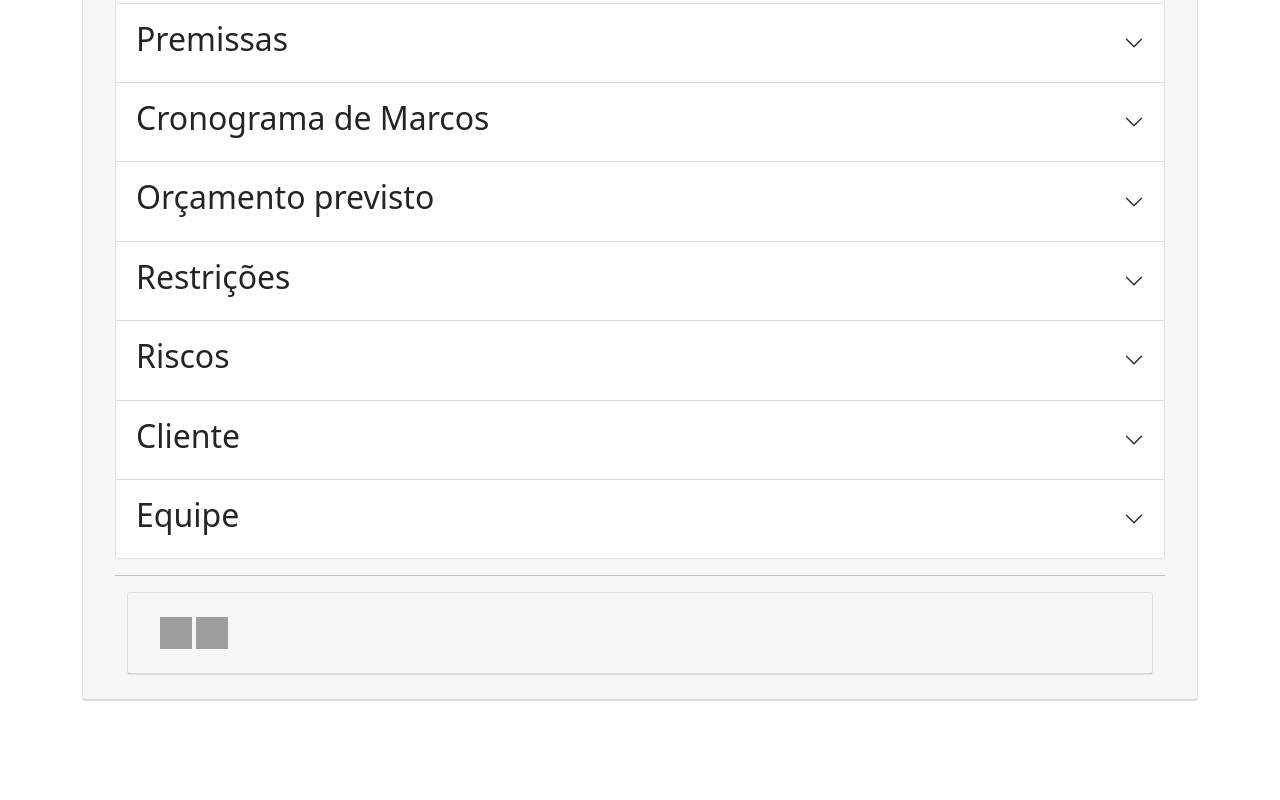
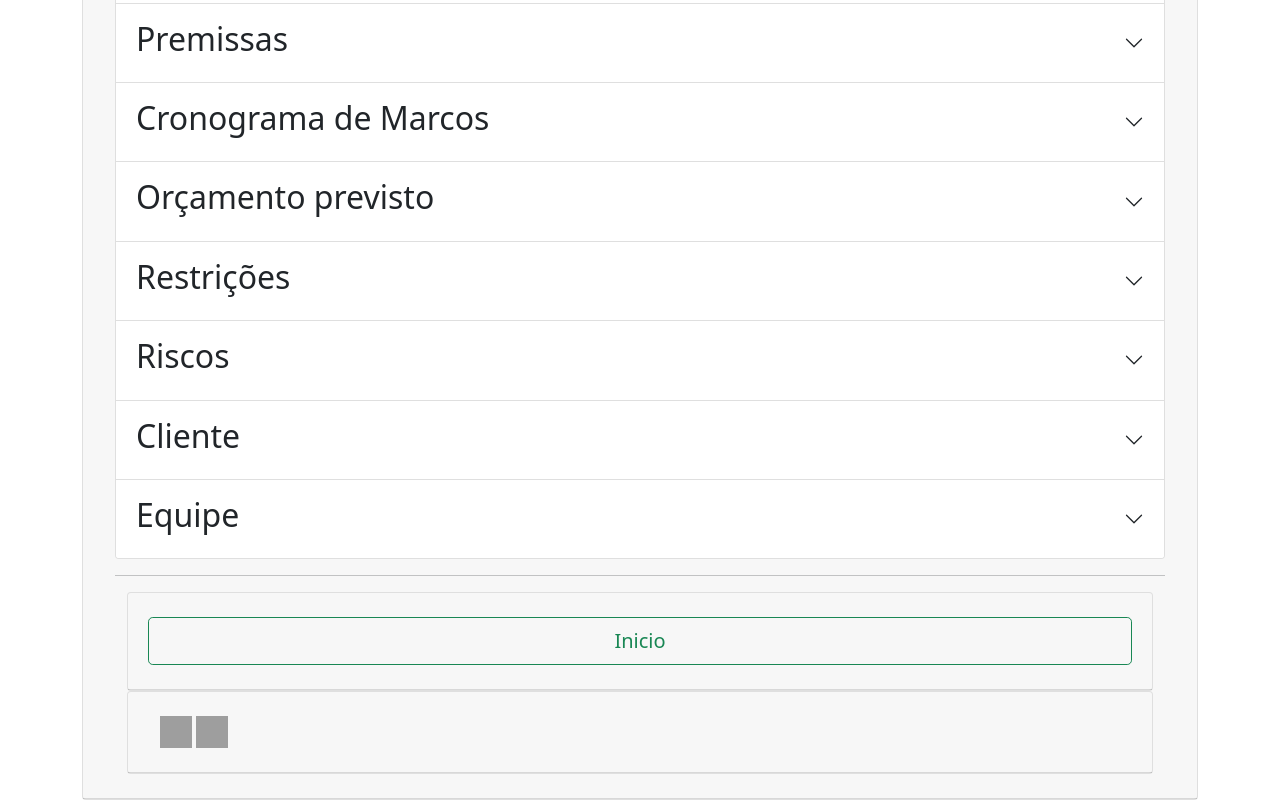
Before and after one commit to Edson-Padilha/edson-padilha.github.io, a plain HTML site: page index.html in a window 1280 px wide. Shown: the part 702-1502 px from the top of the page. Before the commit the page ends 1403 px from the top, so only its background shows below. Drawn offline with nearby package versions, Linux system fonts and the light colour scheme; grey boxes are pictures that could not be loaded.

Commit message:
Add files via upload
Incluído botão inicio

```diff
--- a/index.html
+++ b/index.html
@@ -2,6 +2,8 @@
 <html lang="pt-BR">
 
 <head>
+
+    <script src="https://ajax.googleapis.com/ajax/libs/jquery/3.5.1/jquery.min.js" ></script>
     <script src="https://cdn.jsdelivr.net/npm/bootstrap@5.0.2/dist/js/bootstrap.bundle.min.js"
         integrity="sha384-MrcW6ZMFYlzcLA8Nl+NtUVF0sA7MsXsP1UyJoMp4YLEuNSfAP+JcXn/tWtIaxVXM"
         crossorigin="anonymous"></script>
@@ -57,9 +59,7 @@
                             <label for="">1.1.3</label>
 
                         </div>
-
                     </div>
-
                 </div>
             </div>
         </div>
@@ -260,9 +260,7 @@
                                                         </tr>
                                                     </tbody>
                                                 </table>
-
                                             </div>
-
                                         </div>
                                     </div>
                                 </div>
@@ -345,7 +343,22 @@
                         </div>
                         <hr>
                     </div>
-
+                    <div class="container">
+                        <div class="card">
+                            <div class="card-header">
+                                <div class="card-body">
+                                    <div class="row">
+                                        <button onclick="inicio()"type="button"
+                                            class="btn btn-outline-success btn-lg btn-block">Inicio</button>
+                                    </div>
+                                    <!--<div class="row">
+                                        <button id="expandir" type="button" class="btn btn-outline-success btn-lg btn-block">Expandir
+                                            todas</button>
+                                    </div>-->
+                                </div>
+                            </div>
+                        </div>
+                    </div>
 
                     <footer>
                         <div class="container">
@@ -366,11 +379,8 @@
                                                 src="https://i.ibb.co/WpW9YsX/gmail.png"></a>
 
                                     </div>
-
                                 </div>
-
                             </div>
-
                         </div>
 
                     </footer>
@@ -378,6 +388,7 @@
             </div>
         </div>
     </div>
+    <script src="js/jqueri.js"></script>
 </body>
 
 </html>
--- /dev/null
+++ b/js/jqueri.js
@@ -0,0 +1,3 @@
+function inicio(){
+    $("html, body").animate({scrollTop: 0}, 300);
+}
```
